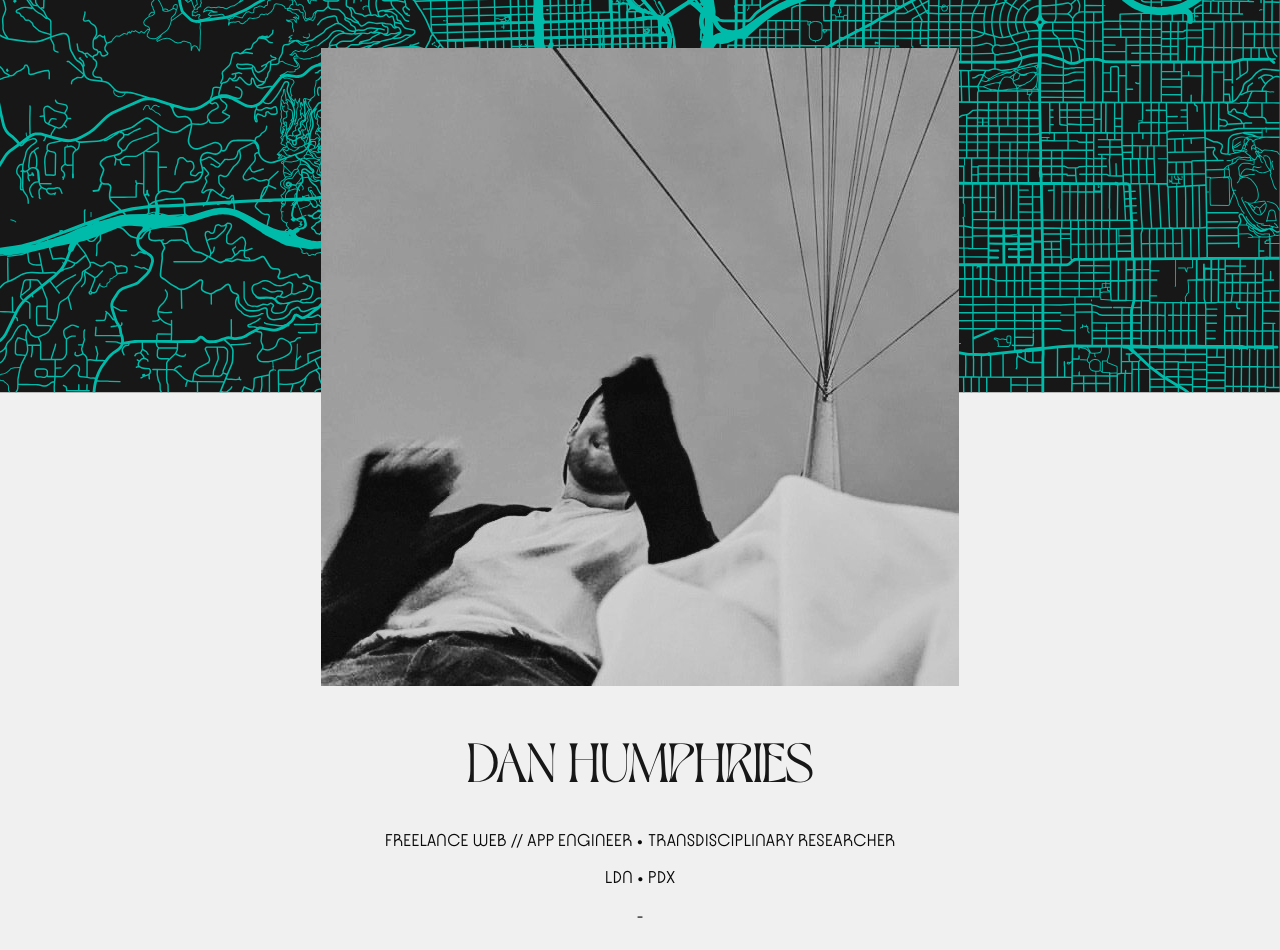
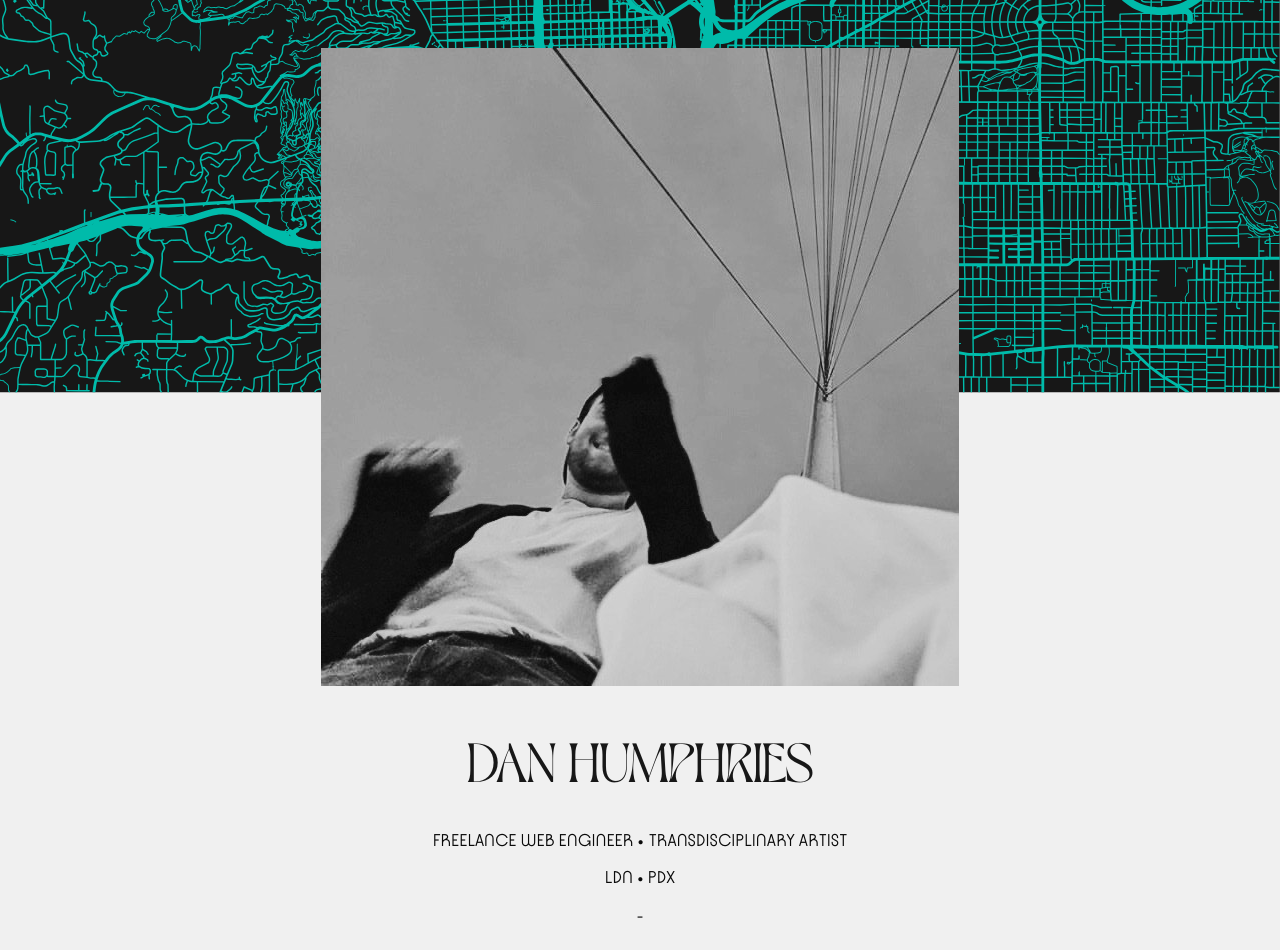
Before and after one commit to aufbau-io/niels, a Svelte app: page / in a window 1280 px wide. Shown: the top 950 px of the page. Built offline with nearby package versions, Linux system fonts and the light colour scheme.

Commit message:
back to artist desc.

```diff
--- a/src/App.svelte
+++ b/src/App.svelte
@@ -10,7 +10,7 @@
     <div class="grey">
       <h1>Dan Humphries</h1>
       <p class="titleMargin">
-        Freelance web // app engineer •&nbsp;transdisciplinary Researcher
+        Freelance web engineer •&nbsp;transdisciplinary artist
       </p>
       <p>ldn • pdx</p>
       <p>-</p>
```
